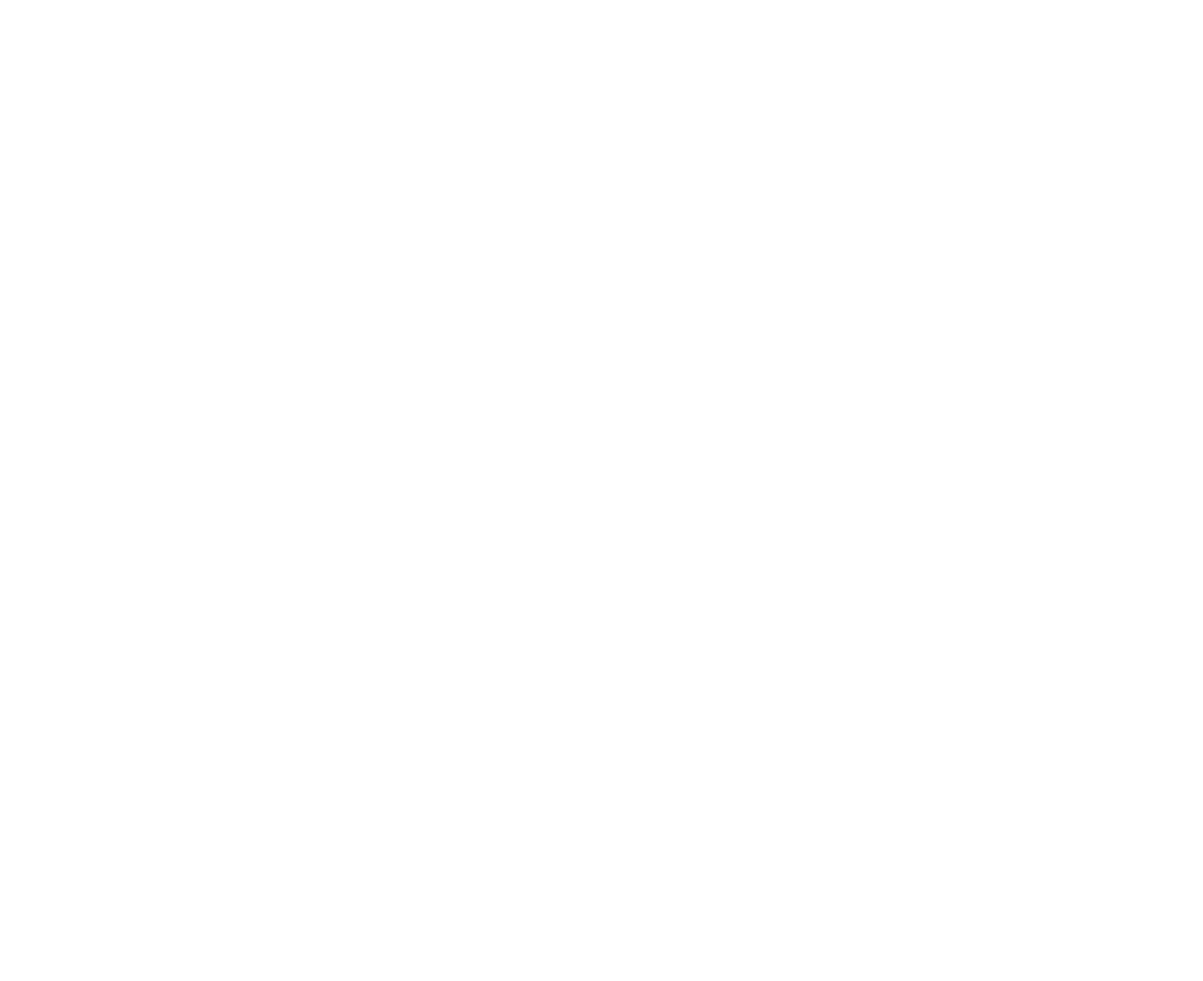
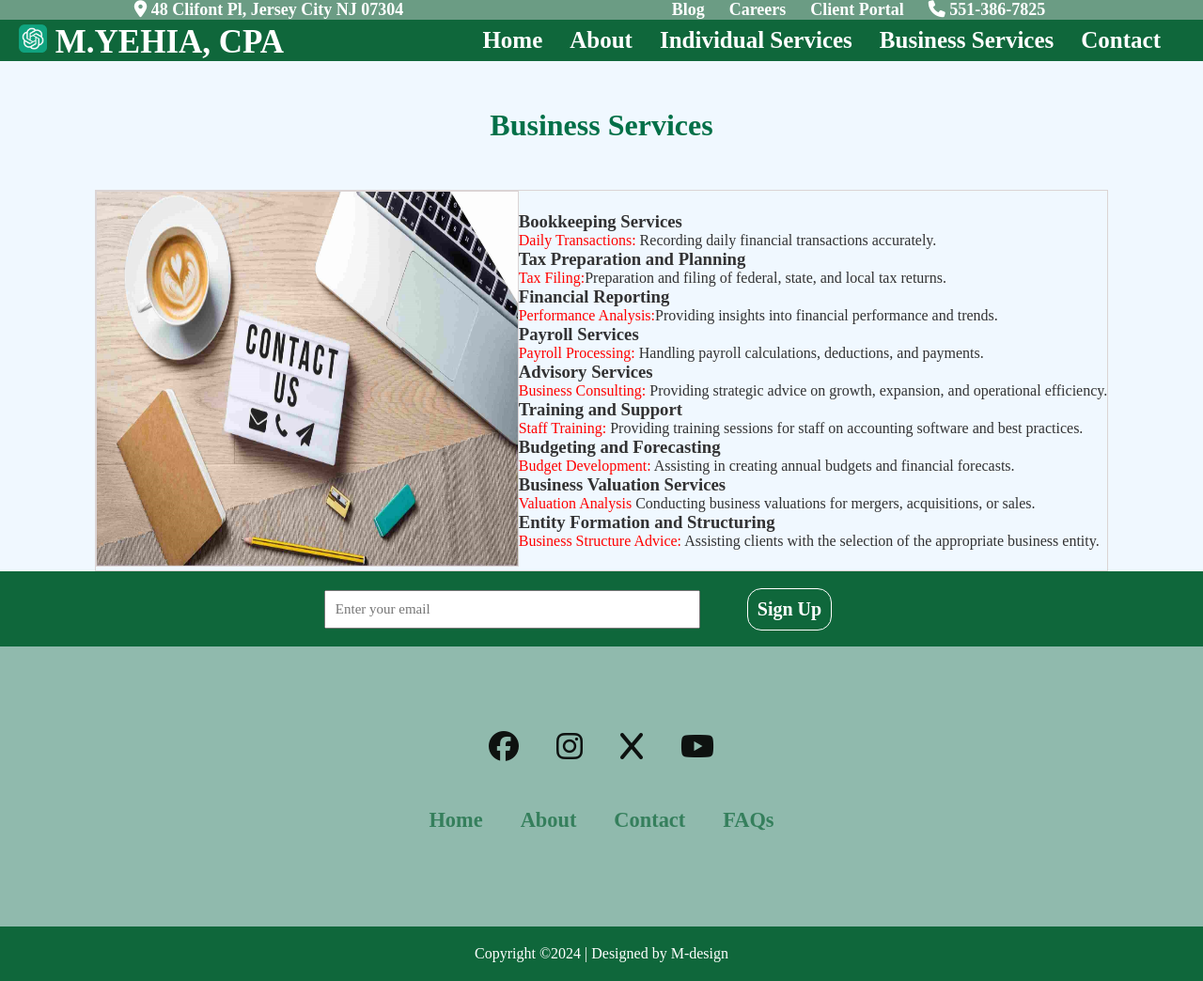
Before and after one commit to MostafaMaged00/sba307, a plain HTML site: page busservice.html in a window 1280 px wide. Shown: the whole page at 94% size. Before the commit the page ends 800 px from the top, so only its background shows below. Drawn offline with Linux system fonts and the light colour scheme.

Commit message:
edit and update business service page

```diff
--- a/busservice.html
+++ b/busservice.html
@@ -0,0 +1,183 @@
+<!DOCTYPE html>
+<html lang="en">
+
+<head>
+    <meta charset="UTF-8">
+    <link rel="stylesheet" href="https://cdnjs.cloudflare.com/ajax/libs/font-awesome/6.6.0/css/all.min.css"
+        integrity="sha512-Kc323vGBEqzTmouAECnVceyQqyqdsSiqLQISBL29aUW4U/M7pSPA/gEUZQqv1cwx4OnYxTxve5UMg5GT6L4JJg=="
+        crossorigin="anonymous" referrerpolicy="no-referrer" />
+    <link rel="stylesheet" href="styles/style.css">
+    <title>Business Services</title>
+</head>
+
+    <!-- Nav -->
+<div class="sm-nav">
+    <div class="sm-nav-add">
+        <ahref="index.html">
+            <i class="fa-solid fa-location-dot"></i>
+            48 Clifont Pl, Jersey City NJ 07304</a>
+
+    </div>
+
+    <ul>
+
+        <li><a href="#">Blog</a></li>
+        <li><a href="#">Careers</a></li>
+        <li><a href="#">Client Portal</a></li>
+        <li><a href="#"><i class="fa-solid fa-phone"></i> 551-386-7825</a></li>
+
+        </ul>
+
+
+ </div>
+<nav class="nav-bar">
+    <div class="nav-div">
+        <div class="logo">
+            <img src="/images/logos/Demian.png" alt="demian tax logo">
+            <a href="">M.YEHIA, CPA</a>
+        </div>
+        <ul>
+            <li><a href="index.html">Home</a></li>
+            <li><a href="about.html">About</a></li>
+            <li><a href="indservice.html">Individual Services</a></li>
+            <li><a href="busservice.html">Business Services</a></li>
+
+            <li><a href="contact.html">Contact</a></li>
+
+        </ul>
+    </div>
+
+</nav>
+
+    <!-- End of Nav -->
+
+<!-- main section in business -->
+<div>
+    <h1>Business Services</h1>
+
+</div>
+    <section class="bus-sec">
+
+        <div class="bus-row">
+
+            <div class="bus-col">
+                <img src="images/Contact-Us.jpg" alt="">
+            </div>
+            <div class="bus-col">
+                <h3>Bookkeeping Services</h3>
+                    <ul class="a">
+                        <li>
+                            <span style="color:red">Daily Transactions: </span>Recording daily financial transactions accurately.
+                        </li>
+
+                    </ul>
+                    <h3>Tax Preparation and Planning</h3>
+                    <ul class="a">
+                        <li>
+                            <span style="color:red">Tax Filing:</span>Preparation and filing of federal, state, and local tax returns.
+                        </li>
+
+                    </ul>
+                    <h3>Financial Reporting</h3>
+                    <ul class="a">
+                        <li>
+                            <span style="color:red">Performance Analysis:</span>Providing insights into financial performance and trends.
+                        </li>
+
+                    </ul>
+
+                    <h3>Payroll Services</h3>
+                    <ul class="a">
+                        <li>
+                            <span style="color:red">Payroll Processing: </span>
+                            Handling payroll calculations, deductions, and payments.
+                        </li>
+
+                    </ul>
+                    <h3>Advisory Services</h3>
+                    <ul class="a">
+                        <li>
+                            <span style="color:red">Business Consulting:</span>
+                            Providing strategic advice on growth, expansion, and operational efficiency.                        </li>
+
+                    </ul>
+                    <h3>Training and Support</h3>
+                    <ul class="a">
+                        <li>
+                            <span style="color:red">Staff Training:</span>
+                            Providing training sessions for staff on accounting software and best practices.
+                    </ul>
+                    <h3>Budgeting and Forecasting</h3>
+                    <ul class="a">
+                        <li>
+                            <span style="color:red">Budget Development:</span>
+                            Assisting in creating annual budgets and financial forecasts.                    </ul>
+
+                    <h3>Business Valuation Services</h3>
+                    <ul class="a">
+                        <li>
+                            <span style="color:red">Valuation Analysis</span>
+                            Conducting business valuations for mergers, acquisitions, or sales.                    </ul>
+                    <h3>Entity Formation and Structuring</h3>
+                    <ul class="a">
+                        <li>
+                            <span style="color:red">Business Structure Advice: </span>
+                            Assisting clients with the selection of the appropriate business entity.                    </ul>
+
+
+
+
+
+
+
+                </div>
+
+
+        </div>
+    </section>
+    <!-- End main section in business -->
+
+
+
+    <!-- End of Cards -->
+  <!--subscribe  -->
+  <div class="scribe">
+
+    <div class="scribe-email">
+        <input type="text" placeholder="Enter your email">
+    </div>
+    <div class="scribe-btn">
+        <h4>Sign Up</h4>
+    </div>
+
+  </div>
+
+ <!--  End of Subscribe-->
+
+     <!-- Footer Section -->
+    <footer>
+        <div class="footer-container">
+            <div class="footer-social">
+                <a href=""><i class="fa-brands fa-facebook"></i></a>
+                <a href=""><i class="fa-brands fa-instagram"></i></a>
+                <a href=""><i class="fa-brands fa-x"></i></a>
+                <a href=""><i class="fa-brands fa-youtube"></i></a>
+            </div>
+            <div class="footer-nav">
+                <ul>
+                    <li><a href="index.html">Home</a></li>
+                    <li><a href="about.html">About</a></li>
+                    <li><a href="contact.html">Contact</a></li>
+                    <li><a href="about.html">FAQs</a></li>
+                </ul>
+            </div>
+
+        </div>
+        </footer>
+        <div class="footer-cpright">
+            <p>Copyright &copy;2024 | Designed by M-design</p>
+        </div>
+
+
+</body>
+</html>
--- a/styles/style.css
+++ b/styles/style.css
@@ -88,7 +88,7 @@ li a {
 }
 
 a:hover {
-    color: rgb(70, 100, 206);
+    color: rgb(10, 10, 10);
 }
 
 /* nav bar style */
@@ -498,3 +498,45 @@ input[type=submit]:hover {
 
 
 /* end about page */
+
+
+
+/* Business page */
+
+h1{
+    margin-top: 50px;
+    color: #037048;
+    text-align: center;
+}
+.bus-row{
+    border: 1px rgb(219, 212, 212) solid;
+    margin-top: 50px;
+    display: flex;
+    justify-content: space-between;
+}
+
+.bus-col{
+    margin: auto;
+    padding: 0px;
+}
+
+
+.bus-col img{
+    border: 1px rgb(219, 212, 212) solid;
+    margin: auto;
+    padding: auto;
+    width: 450px;
+    height: 400px;
+}
+
+
+@media (max-width: 600px) {
+    .bus-row{
+        margin-top: 50px;
+        display: flex;
+       flex-direction: column;
+    }
+
+}
+
+/* End Business page */
```
Also changed, not shown: about.html (+5 -4 lines), contact.html (+6 -7 lines), index.html (+4 -4 lines).
